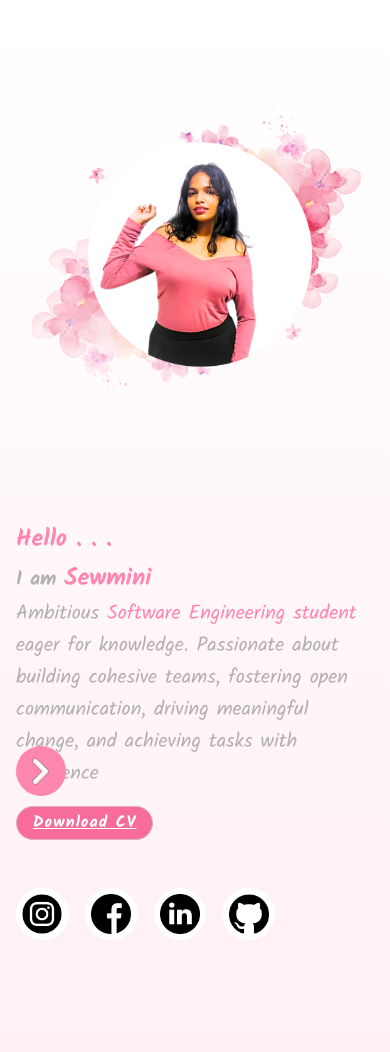
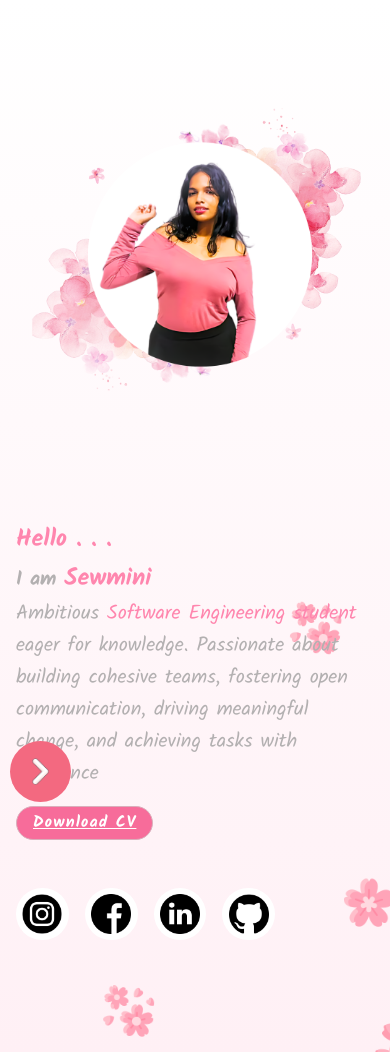
Before and after one commit to TharushiSewmini/sew-portfolio, a React (Create React App) app: page / in a window 390 px wide. Built offline with nearby package versions, Linux system fonts and the light colour scheme.

Commit message:
adding animations

```diff
--- a/src/components/DrawerComponent/index.css
+++ b/src/components/DrawerComponent/index.css
@@ -22,12 +22,15 @@
   border-bottom-right-radius: 10rem;
   border: 0.4rem solid white;
   border-left: none;
+  padding-right: 4rem;
+  padding-top: 2rem;
+  position: relative;
 }
 .home-page-left-small-c-left {
   flex: 1;
   display: flex;
   flex-direction: column;
-  justify-content: center;
+  justify-content: flex-start;
 }
 .home-page-left-small-c-right {
   height: 100%;
@@ -36,11 +39,17 @@
   align-items: center;
   justify-content: center;
   padding-right: 0.5rem;
+  position: absolute;
+  left: 0;
+  right: 0;
 }
 
 .home-page-left-small-arrow-right {
   height: 1.8rem;
   width: 1.8rem;
+  background-color: rgb(243, 105, 128);
+  padding: 1rem;
+  border-radius: 100%;
   object-fit: cover;
 }
 .home-page-left-small-container-tab {
@@ -57,6 +66,9 @@
 }
 .home-page-left-small-container-tabs {
   list-style: none;
+  display: flex;
+  flex-direction: column;
+
 }
 .home-page-left-small-container-logo {
   display: flex;
@@ -75,7 +87,7 @@
   padding-left: 2rem;
   gap: 2rem;
   text-align: start;
-  justify-content: center;
+  justify-content: flex-start;
 }
 
 /* Styles for screens wider than 767px */
@@ -91,7 +103,7 @@
     height: 100%;
     width: 100%;
   }
-  .home-page-left-small-container-bg{
+  .home-page-left-small-container-bg {
     height: 100%;
   }
   .home-page-left-small-container {
@@ -121,7 +133,7 @@
     gap: 1rem;
   }
   .home-page-left-small-container-tab {
-    font-size: 1rem;
+    font-size: 1.5rem;
     letter-spacing: 0.15rem;
   }
 }
--- a/src/components/DrawerComponent/index.tsx
+++ b/src/components/DrawerComponent/index.tsx
@@ -26,6 +26,7 @@ const DrawerComponent = ({ isExpand, onClick }: DrawerComponentProps) => {
 
               <li className="home-page-left-small-container-tab">Contact Me</li>
             </div>
+
           </div>
           <div className="home-page-left-small-c-right">
             <img
--- a/src/components/ReusableButtonComponenet/index.css
+++ b/src/components/ReusableButtonComponenet/index.css
@@ -17,7 +17,8 @@
   align-items: center;
   justify-content: center;
   border: 0.1rem solid rgb(218, 174, 187);
-
+  transition: transform 1s ease;
+  transform-origin: left center;
 }
 .reusable-button-c:focus-within {
   border: none;
@@ -26,3 +27,6 @@
   text-decoration: none;
   color: white;
 }
+.reusable-button-c:hover{
+  transform: scaleX(1.2);
+}
--- a/src/pages/HomePage/index.css
+++ b/src/pages/HomePage/index.css
@@ -88,12 +88,11 @@
   }
 }
 
-@media (max-width: 830px) {
+@media (max-width: 1050px) {
   .home-page-container {
     overflow-y: auto !important;
     height: 100%;
     position: relative;
-
   }
 
   .home-page-container::-webkit-scrollbar {
@@ -111,7 +110,7 @@
   .home-page-right-big-container {
     font-size: 1rem !important;
   }
-  .home-page-right-big-c-details{
+  .home-page-right-big-c-details {
     padding-inline: 1rem;
     word-wrap: break-word !important;
     flex-wrap: wrap !important;
@@ -120,32 +119,31 @@
     padding-top: 2rem;
     font-size: 1.5rem !important;
   }
-  .home-page-details-i-am{
+  .home-page-details-i-am {
     font-size: 1.25rem !important;
   }
-  .home-page-sew{
+  .home-page-sew {
     font-size: 1.5rem !important;
   }
-  .home-page-image-c{
+  .home-page-image-c {
     display: flex;
     flex-direction: row;
     align-items: center;
-   justify-content: center;
-   padding: 0 !important;
-   height: 50%;
-   width: 100%;
-   margin: auto;
-
+    justify-content: center;
+    padding: 0 !important;
+    height: 50%;
+    width: 100%;
+    margin: auto;
   }
-  .home-page-right-big-c-image-c{
+  .home-page-right-big-c-image-c {
     width: 100%;
     height: 100%;
     object-fit: cover;
   }
-  .home-page-right-big-container{
+  .home-page-right-big-container {
     gap: 0 !important;
   }
-  .home-page-contact-circle-sction{
+  .home-page-contact-circle-sction {
     padding-bottom: 5rem;
   }
 }
@@ -164,3 +162,83 @@
   right: 3rem;
   background-color: #ff86ae;
 }
+
+/* Animation keyframes */
+
+@keyframes floatAnimation {
+  0% {
+    transform: translate(0, 0) rotate(0deg);
+  }
+  25% {
+    transform: translate(100px, 300px) rotate(5deg);
+  }
+  50% {
+    transform: translate(200, 410px) rotate(0deg);
+  }
+  75% {
+    transform: translate(10px, 900) rotate(-5deg);
+  }
+  100% {
+    transform: translate(0, 0) rotate(0deg);
+  }
+
+
+  }
+
+  /* Animation styles */
+  .home-animations {
+    position: absolute;
+    z-index: 2; /* Ensure the images are behind other content */
+    width: 100%;
+    height: 100%;
+    overflow: hidden; /* Hide any part of the images that go outside the container */
+  }
+
+  .sakura-1 , .sakura-2 , .sakura-3 , .sakura-4 , .sakura-5 , .sakura-6 {
+    position: absolute;
+    width: 50px; /* Adjust the size of the images as desired */
+    height: 50px;
+    animation: floatAnimation 10s ease-in-out infinite; /* Apply the animation */
+  }
+
+  /* Adjust the position and animation delay for each image */
+  .sakura-1{
+    left: 10%;
+    bottom: 20%;
+    animation-delay: 0s;
+  }
+
+  .sakura-2{
+    left: 10%;
+    top: 10%;
+    animation-delay: 0s;
+  }
+
+  .sakura-4{
+    left: 50%;
+    top: 30%;
+    animation-delay: 2s;
+  }
+
+  .sakura-3 {
+    left: 70%;
+    top: 50%;
+    animation-delay: 4s;
+  }
+  .sakura-3 {
+    left: 70%;
+    top: 70%;
+    animation-delay: 3s;
+  }
+
+  .sakura-5{
+    left: 85%;
+    top: 80%;
+    animation-delay: 5s;
+  }
+
+  .sakura-6{
+    left: 98%;
+    top: 96%;
+    animation-delay: 7s;
+  }
--- a/src/pages/HomePage/index.tsx
+++ b/src/pages/HomePage/index.tsx
@@ -3,7 +3,9 @@ import "./index.css";
 import myPic from "../../assets/new.png";
 import ReusableButton from "../../components/ReusableButtonComponenet";
 import arrow from "../../assets/right.png";
-
+import sakura from "../../assets/sakura.png";
+import sakura2 from "../../assets/sakura2.png";
+import sakura3 from "../../assets/sakura3.png";
 import social from "../../assets/instagram.png";
 import facebook from "../../assets/facebook.png";
 import github from "../../assets/github.png";
@@ -19,6 +21,24 @@ const HomePage = () => {
   };
   return (
     <div className="home-page-container">
+      <div className="home-animations">
+        <img src={sakura} className="sakura-1" />
+      </div>
+      <div className="home-animations">
+        <img src={sakura2} className="sakura-2" />
+      </div>
+      <div className="home-animations">
+        <img src={sakura3} className="sakura-3" />
+      </div>
+      <div className="home-animations">
+        <img src={sakura} className="sakura-4" />
+      </div>
+      <div className="home-animations">
+        <img src={sakura2} className="sakura-5" />
+      </div>
+      <div className="home-animations">
+        <img src={sakura3} className="sakura-6" />
+      </div>
       <div
         className="home-page-left-expand-mark"
         style={{
@@ -65,7 +85,12 @@ const HomePage = () => {
                 }
               />
 
-              <ContactCircle imagePath={facebook} linkAddress={"https://www.facebook.com/profile.php?id=100079223340313&mibextid=ZbWKwL"} />
+              <ContactCircle
+                imagePath={facebook}
+                linkAddress={
+                  "https://www.facebook.com/profile.php?id=100079223340313&mibextid=ZbWKwL"
+                }
+              />
               <ContactCircle
                 imagePath={linkdin}
                 linkAddress={
```
